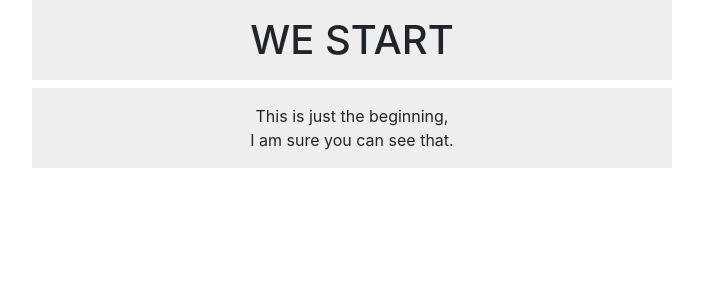
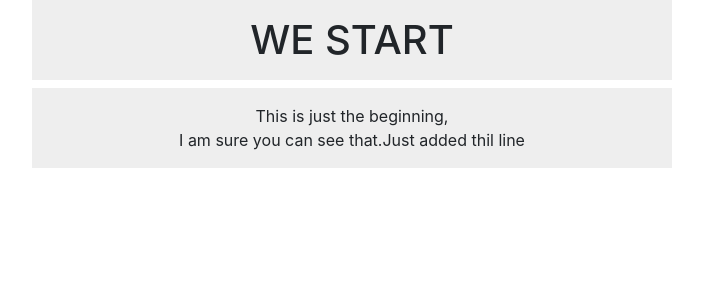
Before and after one commit to bhabhi86/alexqa, a PHP site: page / in a window 1280 px wide. Shown: the top 300 px of the page, without its empty margins (288-991 px from the left). Run offline with PHP 8.4, Linux system fonts and the light colour scheme.

Commit message:
Adds extra line

```diff
--- a/index.php
+++ b/index.php
@@ -15,7 +15,8 @@
     <div class="mx-auto w-50 p-3" style="background-color: #eee;text-align: center;">
     <?php
 echo "This is just the beginning,"."<br>";
-echo "I am sure you can see that."
+echo "I am sure you can see that.";
+echo "Just added thil line";
 ?>
 </div>
 
```
